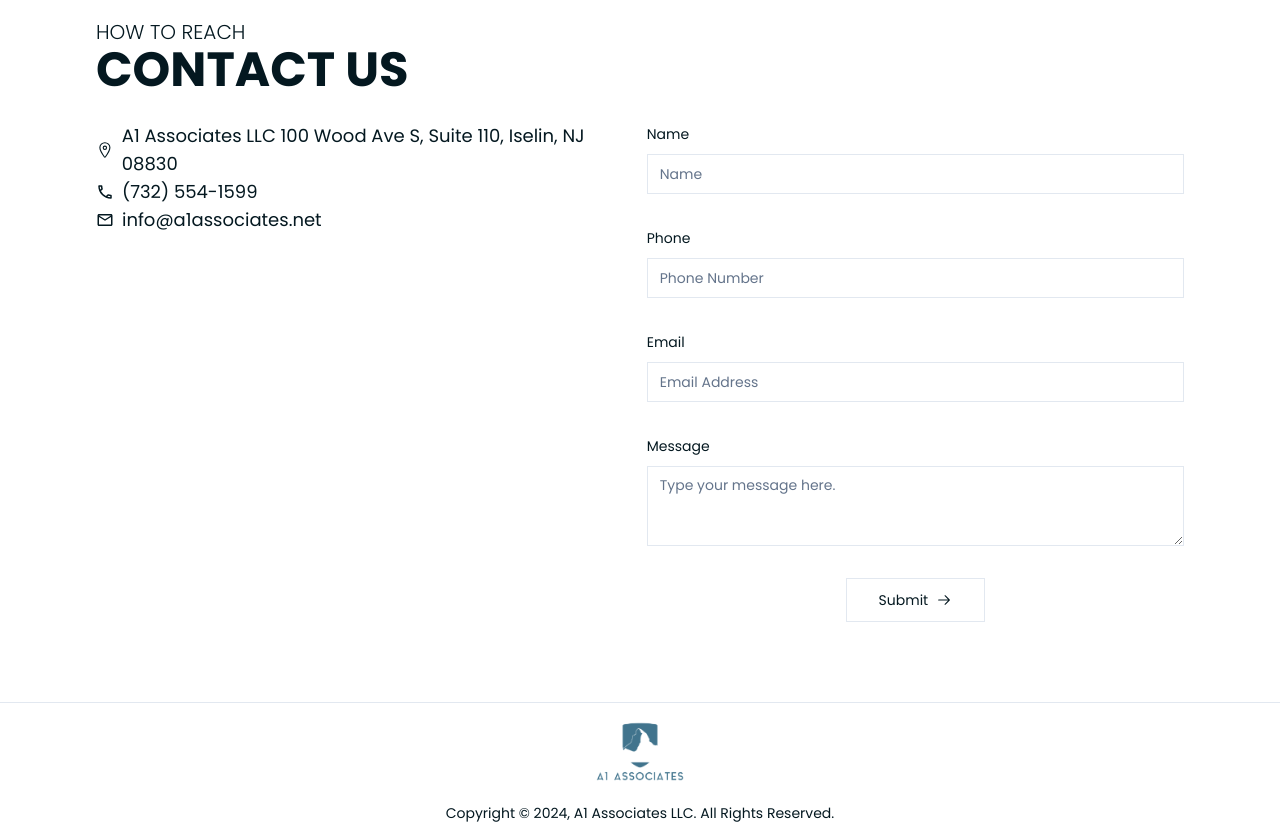
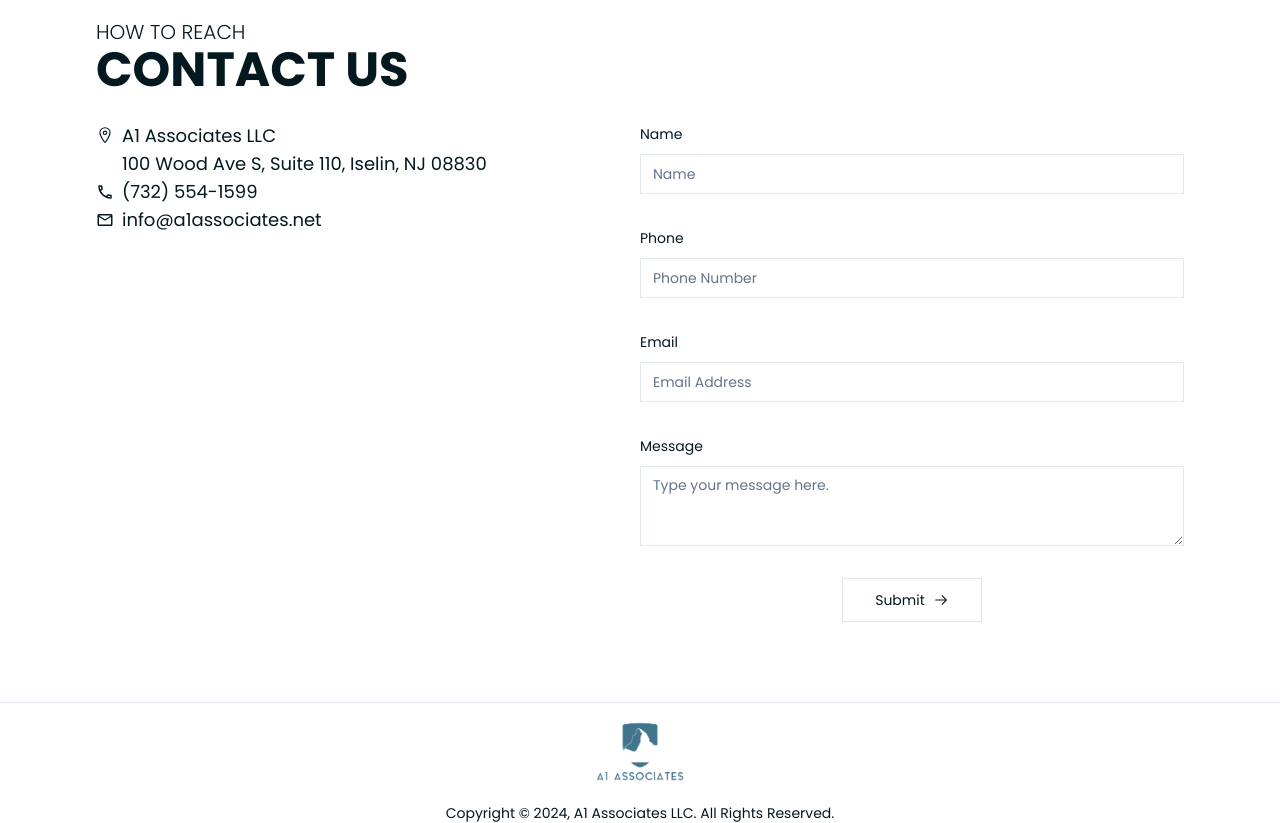
Before and after one commit to DevAtA1/A1Web, a Next.js app: page / in a window 1280 px wide. Shown: the part 3460-4283 px from the top of the page. Built offline with nearby package versions, Linux system fonts and the light colour scheme.

Commit message:
Updated location

```diff
--- a/src/components/HomeContact.tsx
+++ b/src/components/HomeContact.tsx
@@ -18,9 +18,9 @@ const HomeContact = () => {
       </div>
       <div className="flex-col flex lg:flex-row justify-between gap-2 mt-5">
         <div>
-          <div className="flex items-center text-sm lg:text-lg gap-2">
-            <IoLocationOutline />
-            {contactData.location}
+          <div className="flex items-start text-sm lg:text-lg gap-2">
+            <IoLocationOutline className="mt-1 shrink-0" />
+            <span className="whitespace-pre-line">{contactData.location}</span>
           </div>
           {contactData.phoneNumbers.map((number: string) => {
             return (
```
Also changed, not shown: 1 other file (tests, documents, lock files or other folders).
